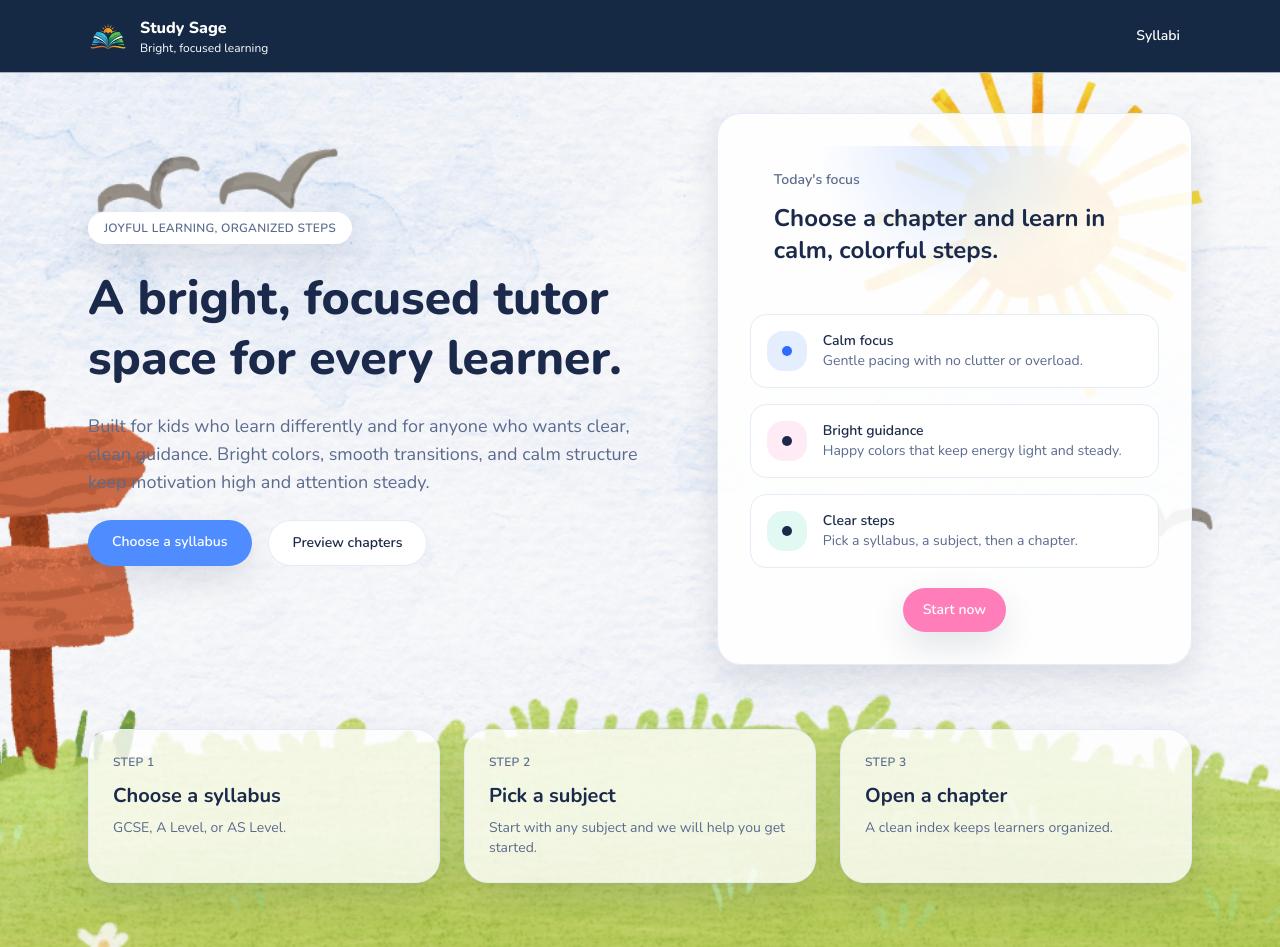
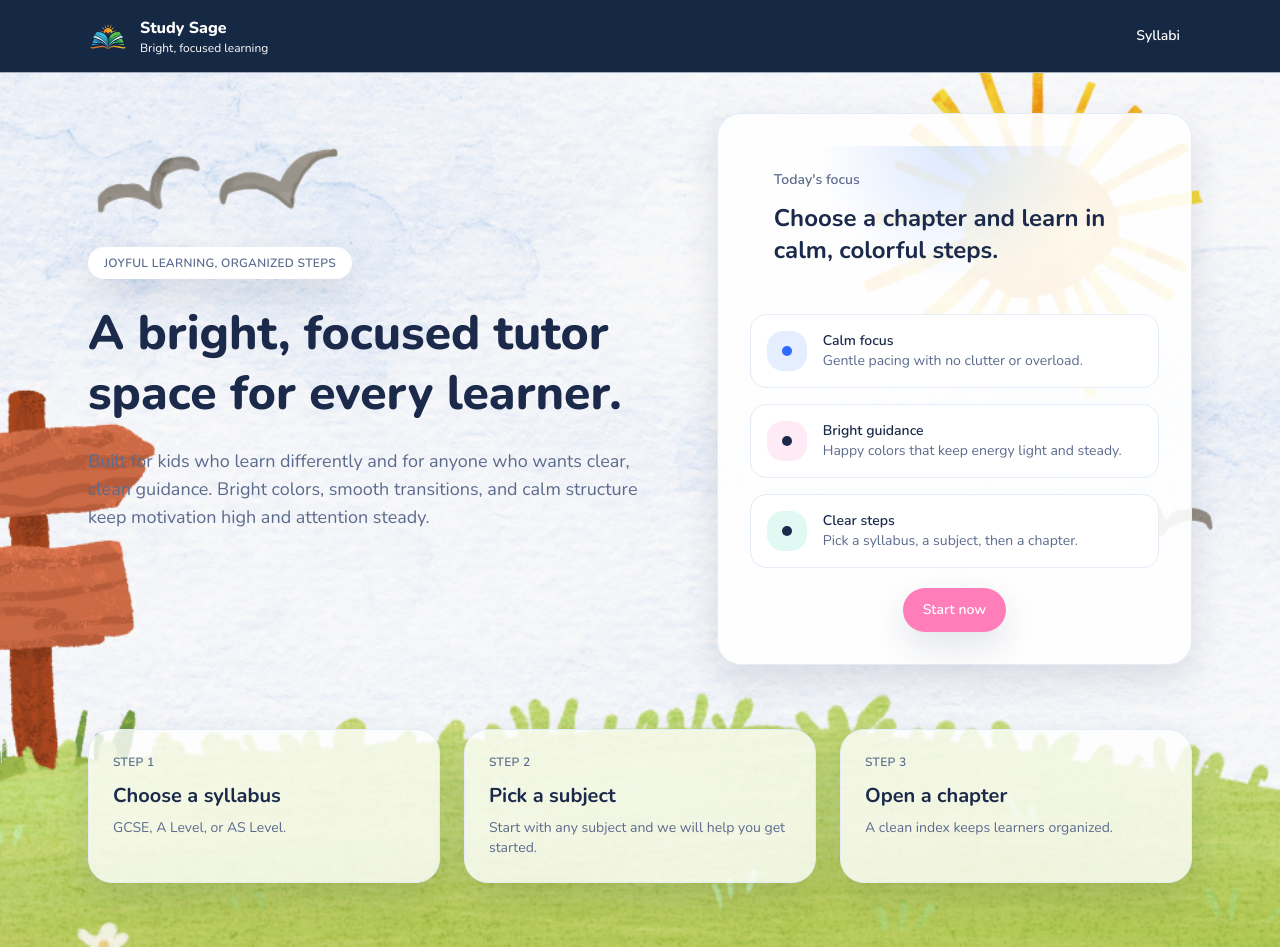
Before and after one commit to royayush1/tutorApp, a Next.js app: page / in a window 1280 px wide. Built offline with nearby package versions, Linux system fonts and the light colour scheme.

Commit message:
cleaning up frontpage

```diff
--- a/app/page.tsx
+++ b/app/page.tsx
@@ -56,20 +56,6 @@ export default function Home() {
             clean guidance. Bright colors, smooth transitions, and calm structure
             keep motivation high and attention steady.
           </p>
-          <div className="flex flex-wrap gap-4">
-            <Link
-              href="/syllabi"
-              className="rounded-full bg-sky px-6 py-3 text-sm font-semibold text-white shadow-card transition hover:-translate-y-0.5 hover:bg-sky-deep"
-            >
-              Choose a syllabus
-            </Link>
-            <Link
-              href="/syllabi/gcse/subjects/psychology"
-              className="rounded-full border border-line bg-white px-6 py-3 text-sm font-semibold text-ink transition hover:-translate-y-0.5 hover:border-sky/50"
-            >
-              Preview chapters
-            </Link>
-          </div>
         </div>
         <div className="relative">
           <div className="rounded-3xl border border-line bg-white/90 p-8 shadow-card">
--- a/app/syllabi/[syllabus]/page.tsx
+++ b/app/syllabi/[syllabus]/page.tsx
@@ -21,7 +21,7 @@ export default function SubjectsPage({
           href="/syllabi"
           className="text-sm font-semibold text-ink-muted transition hover:text-ink"
         >
-          <- Back to syllabi
+          Back to syllabi
         </Link>
         <h1 className="text-3xl font-extrabold text-ink md:text-4xl">
           {syllabus.label} subjects
@@ -48,7 +48,7 @@ export default function SubjectsPage({
               {subject.description}
             </p>
             <div className="mt-6 text-sm font-semibold text-ink">
-              View chapters ->
+              View chapters
             </div>
           </Link>
         ))}
```
